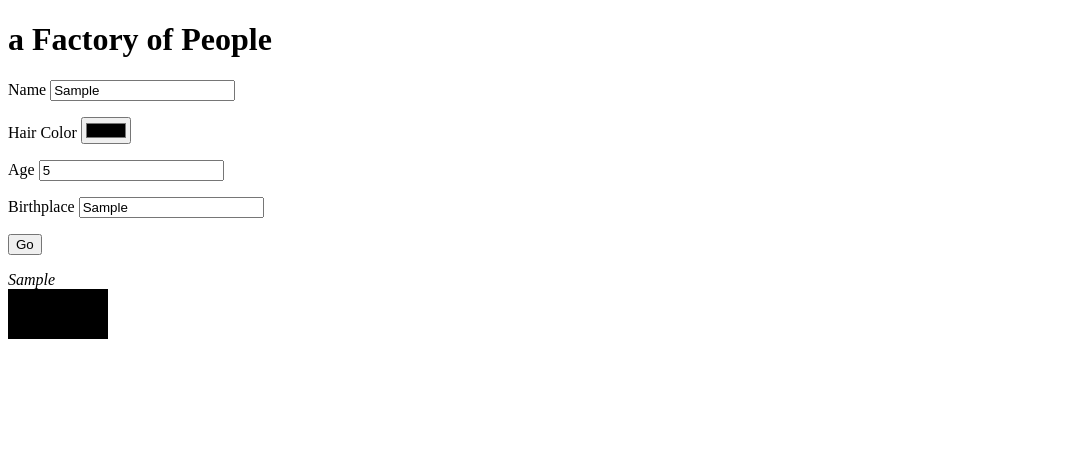
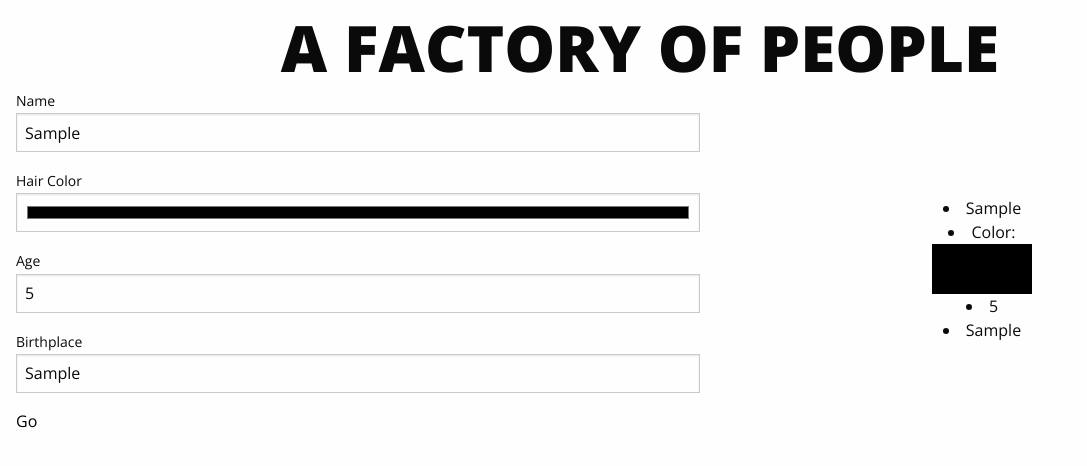
Before and after one commit to charleydrewwolak/people-factory, a plain HTML site: page index.html in a window 1280 px wide. Both pictures are taken after typing "Sample", "5", "Sample" into the empty fields and a click on the button "Go". Shown: the whole page, without its empty margins (0-1087 px from the left). Drawn offline with nearby package versions, Linux system fonts and the light colour scheme; a web font is replaced by a local one.

Commit message:
finished

```diff
--- /dev/null
+++ b/index.css
@@ -0,0 +1,67 @@
+
+@import url('https://fonts.googleapis.com/css?family=Open+Sans:400,700,800|Gentium+Book+Basic:400i');
+
+body {
+  font-family: 'Open Sans', sans-serif;
+  padding: 1rem;
+}
+
+h1 {
+  font: 800 64px/64px 'Open Sans', sans-serif;
+  text-transform: uppercase;
+  text-align: center;
+}
+
+h1 span {
+  font: 400 60px/60px 'gentium book basic';
+  font-style: italic;
+  text-transform: none;
+  margin: 0 4px 0 -10px;
+}
+
+section {
+  display: flex;
+}
+
+section > div {
+  flex-grow: 1;
+}
+
+.details {
+  flex-grow: 1;
+  display: flex;
+  flex-direction: column;
+  align-items: center;
+  justify-content: center;
+}
+
+dl > li {
+  list-style: none;
+}
+
+dl > li + li {
+  margin-top: 1rem;
+}
+
+dl {
+  padding: 0.5em;
+}
+dt {
+  float: left;
+  clear: left;
+  width: 100px;
+  text-align: right;
+  font-weight: bold;
+  color: green;
+}
+dt::after {
+  content: ":";
+}
+dd {
+  margin: 0 0 0 110px;
+  padding: 0 0 0.5em 0;
+}
+
+dl:nth-of-type(even) {
+  background-color: WhiteSmoke;
+}
--- a/index.html
+++ b/index.html
@@ -9,6 +9,8 @@
     <title></title>
     <meta name="description" content="">
     <meta name="viewport" content="width=device-width, initial-scale=1">
+    <link rel="stylesheet" href="https://cdnjs.cloudflare.com/ajax/libs/foundation/6.3.1/css/foundation.min.css">
+    <link rel="stylesheet" href="index.css">
   </head>
   <body>
     <h1>a Factory of People</h1>
--- a/index.js
+++ b/index.js
@@ -1,21 +1,43 @@
 const personForm = document.querySelector('form')
 
-personForm.onsubmit = (ev) => {
+const renderColor = (hairColor) => {
+  const colorDiv = document.createElement('div')
+  colorDiv.style.backgroundColor = hairColor
+  colorDiv.style.height = '50px'
+  colorDiv.style.width = '100px'
+  return colorDiv
+}
+
+
+const handleSubmit = (ev) => {
   ev.preventDefault()
   const form = ev.target
   const details = document.querySelector('.details')
 
-  const personName = form.personName.value
+
+  const personName = document.createElement('li')
+  personName.textContent = form.personName.value
+
   const hairColor = form.hairColor.value
 
-  const em = document.createElement('em')
-  em.textContent = personName
+  const color = document.createElement('li')
+  color.textContent = 'Color:'
 
-  const colorDiv = document.createElement('div')
-  colorDiv.style.backgroundColor = hairColor
-  colorDiv.style.height = '50px'
-  colorDiv.style.width = '100px'
+  const age = document.createElement('li')
+  age.textContent = form.age.value
 
-  details.appendChild(em)
+  const birthplace = document.createElement('li')
+  birthplace.textContent = form.birthplace.value
+
+  const colorDiv = renderColor(hairColor)
+
+
+  details.appendChild(personName)
+  details.appendChild(color)
   details.appendChild(colorDiv)
+  details.appendChild(age)
+  details.appendChild(birthplace)
+
 }
+
+personForm.addEventListener('submit', handleSubmit)
```
